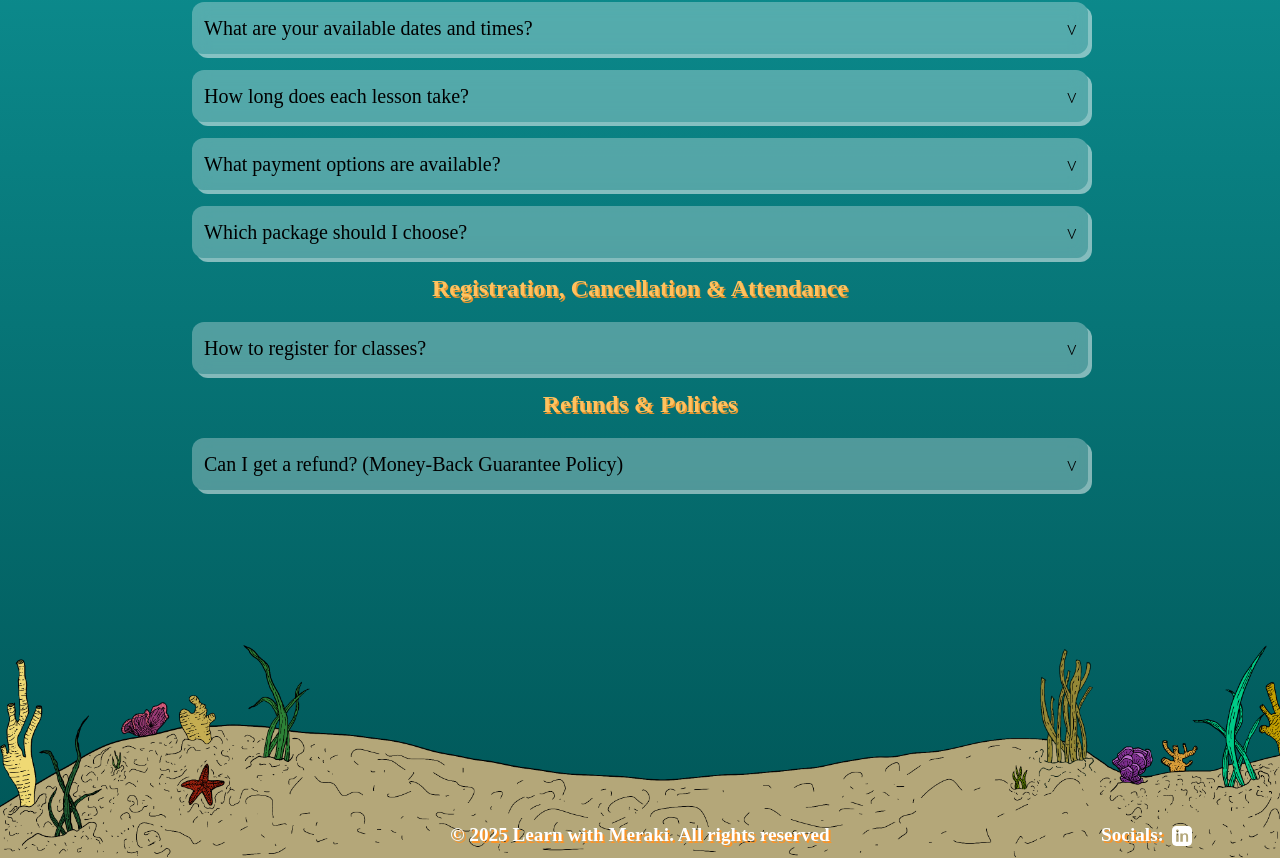
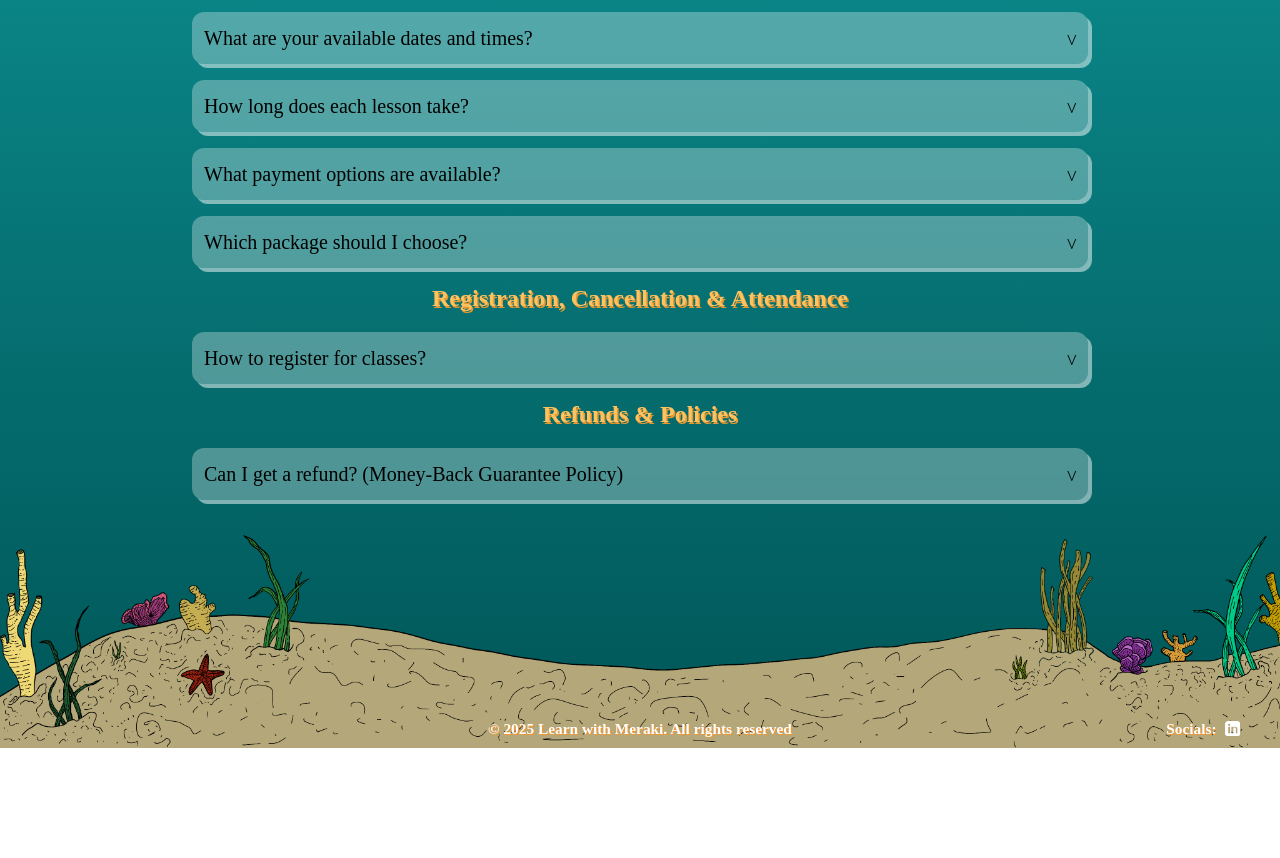
Before and after one commit to Vicyria/meraki, a React (Vite) app: page /courses in a window 1280 px wide. Shown: the part 1854-2712 px from the top of the page. After the commit the page ends 2602 px from the top, so only its background shows below. Built offline with nearby package versions, Linux system fonts and the light colour scheme; a web font is replaced by a local one.

Commit message:
working on responsiveness

```diff
--- a/src/components/FaqSection.jsx
+++ b/src/components/FaqSection.jsx
@@ -4,7 +4,7 @@ export default function FaqSection(){
     return(
         <>
         <h1 className="faq-heading">Frequently Asked Questions</h1>
-        <div className = "max-w-4xl mx-auto mb-12">
+        <div className = "m-2 max-w-4xl md:mx-auto">
             <details className = "mt-4 group border-white/50  p-2 rounded-xl shadow-[4px_4px_rgba(255,255,255,0.5)] backdrop-blur-sm bg-white/30">
                 <summary className = "cursor-pointer text-xl flex justify-between transition duration-300">How many levels are there for any European language?
                     <span className = "rotate-180 transition-transform group-open:rotate-0">^</span>
--- a/src/components/Footer.css
+++ b/src/components/Footer.css
@@ -1,15 +1,25 @@
 .footer-container{
-    height: 40vh;
+    height: 30vh;
     width: 100vw;
-    display: flex;
-    flex-direction: row;
-    justify-content:center;
+    display: grid;
+    grid-template-columns: 1fr 3fr 1fr;
     align-items: end;
     color: white;
     font-weight: bolder;
-    font-size: larger;
-    text-shadow: 2px 2px var(--shadow-colour);
+    font-size: clamp(0.7rem, 1.2vw, 2.5rem);
+    text-shadow: 1px 1px var(--shadow-colour);
     background-image: url("/seabed.png");
+    background-position: bottom;
     background-size:cover;
     background-repeat: no-repeat;
 }
+.icons{
+    height: clamp(1em, 1.2vw, 3em);
+    width: clamp(1em, 1.2vw, 3em);
+}
+@media(max-width: 768px){
+    .footer-container{
+        background-size: contain;
+        height: 20vh;
+    }
+}
--- a/src/components/Footer.jsx
+++ b/src/components/Footer.jsx
@@ -5,9 +5,9 @@ export default function Footer(){
     const currentYear = new Date().getFullYear();
     return(
         <footer className="footer-container">
-            <p className=" mb-2 flex-1 text-center">&copy; {currentYear} Learn with Meraki. All rights reserved</p>
-            <div className="absolute flex flex-row items-center flex-2 right-2 whitespace-nowrap mr-20 mb-2">
-                <p className="mr-2">Socials:</p>
+            <p className=" text-center col-start-2 mb-2">&copy; {currentYear} Learn with Meraki. All rights reserved</p>
+            <div className=" flex justify-end items-center mb-2 gap-2 mr-2 md:mr-6 lg:mr-10 whitespace-nowrap">
+                <p>Socials:</p>
                 <a
                 href="https://www.linkedin.com/in/your-profile"
                 target="_blank"
@@ -17,7 +17,7 @@ export default function Footer(){
                     <svg
                     xmlns="http://www.w3.org/2000/svg"
                     fill="white"
-                    className="w-5 h-5"
+                    className="icons"
                     viewBox="0 0 24 24"
                     >
                     <path d="M19 0h-14c-2.761 0-5 2.239-5 5v14c0 2.761 2.239 5 5 5h14c2.761
--- a/src/pages/Courses.css
+++ b/src/pages/Courses.css
@@ -2,9 +2,9 @@
   display: flex;
   justify-content: center;
   align-items: center;
+  flex-direction: column;
   gap: 2rem;
   padding: 3rem;
-  height: 490px;
 }
 .course-heading{
   text-align: center;
@@ -62,7 +62,7 @@
 .turtle-img{
   height: 300px;
   width: 400px;
-  transform: translateY(-10px)
+  transform: translateY(-10px);
 }
 .course-description {
   font-size: 1rem;
@@ -74,3 +74,9 @@
   margin-top: 0.2rem;
   margin-bottom: 0.1rem;
 }
+@media(min-width: 768px){
+  .courses_container{
+    flex-direction: row;
+    height: 500px;
+  }
+}
--- a/src/pages/Courses.jsx
+++ b/src/pages/Courses.jsx
@@ -57,9 +57,9 @@ export default function Courses() {
                     onClick={() => handleClick(course.id)}
                 >
                     {activeId !== course.id && (
-                        <div className="relative w-full flex flex-col ">
+                        <div className="relative w-full flex flex-col scale-100">
                             <div>
-                                <img src={course.image} className="w-84 h-63 object-cover"></img>
+                                <img src={course.image} className="w-70 h-62 object-cover"></img>
                             </div>
                             <div className="absolute bottom-0 left-0 w-full text-center">
                                 <div className = "course-title-small">{course.title}</div>
```
